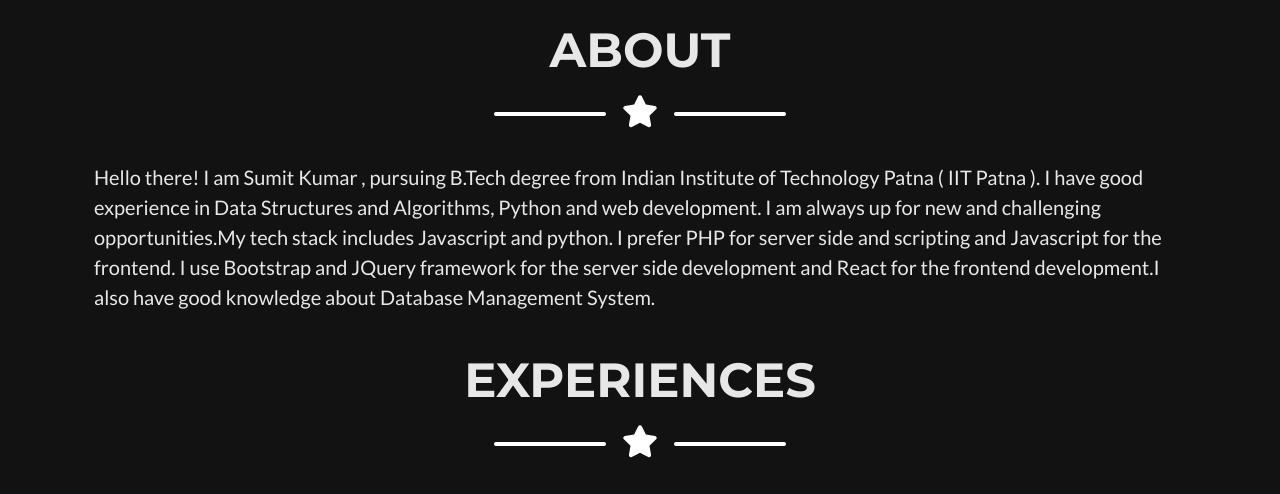
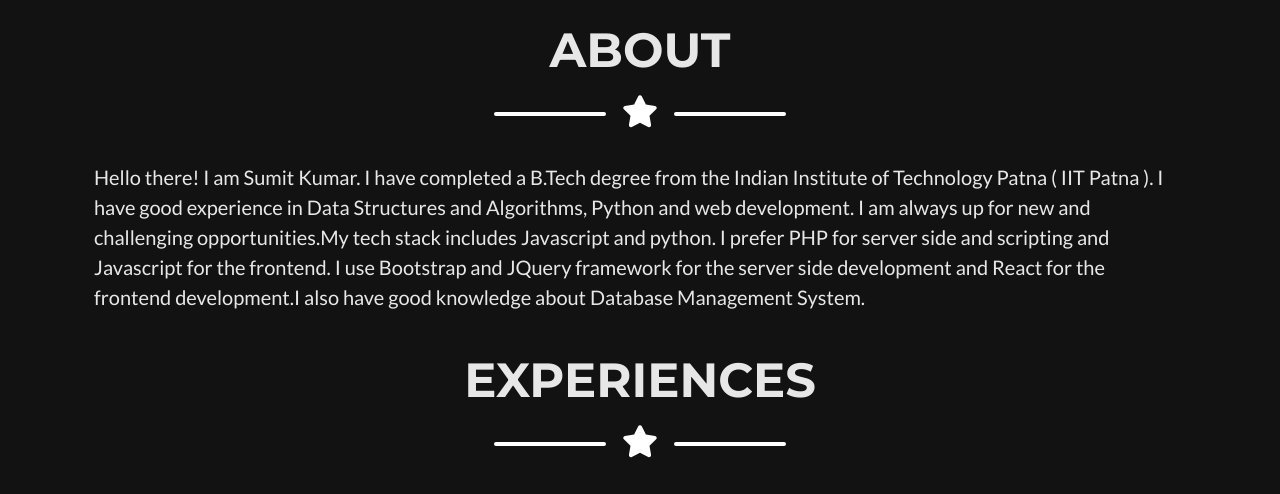
Before and after one commit to Sumit-me/Sumitkumar, a plain HTML site: page index.html in a window 1280 px wide. Shown: the part 714-1208 px from the top of the page. Drawn offline with nearby package versions, Linux system fonts and the light colour scheme.

Commit message:
Update index.html

```diff
--- a/index.html
+++ b/index.html
@@ -86,7 +86,7 @@
                 </div>
                 <!-- About Section Content-->
                 <div class="row justify-content-center">
-                    <div class="col-lg-12 "><p class="lead">Hello there! I am Sumit Kumar , pursuing B.Tech degree from Indian Institute of Technology Patna ( IIT Patna ). I have good experience in Data Structures and Algorithms, Python and web development. I am always up for new and challenging opportunities.My tech stack includes Javascript and python. I prefer PHP for server side and scripting and Javascript for the frontend. I use Bootstrap and JQuery framework for the server side development and React for the frontend development.I also have good knowledge about Database Management System. </p></div>
+                    <div class="col-lg-12 "><p class="lead">Hello there! I am Sumit Kumar. I have completed a B.Tech degree from the Indian Institute of Technology Patna ( IIT Patna ). I have good experience in Data Structures and Algorithms, Python and web development. I am always up for new and challenging opportunities.My tech stack includes Javascript and python. I prefer PHP for server side and scripting and Javascript for the frontend. I use Bootstrap and JQuery framework for the server side development and React for the frontend development.I also have good knowledge about Database Management System. </p></div>
                 </div>
             </div>
         </section>
```
